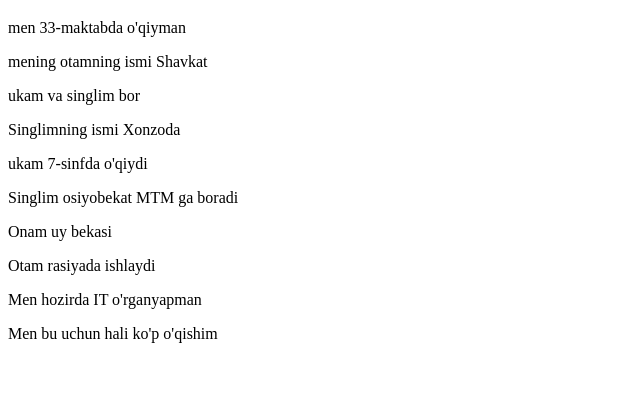
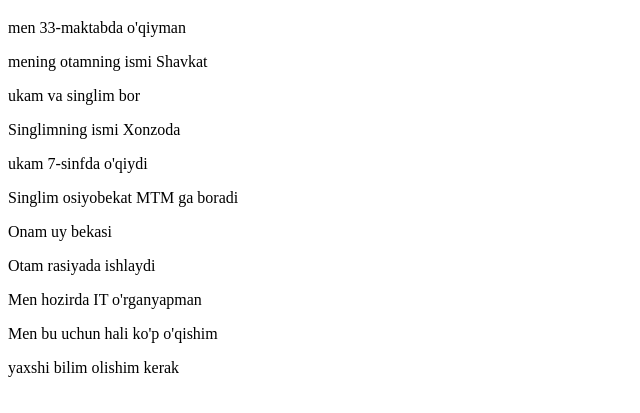
Before and after one commit to urinboy2011-maker/git_darsi, a plain HTML site: page about.html in a window 1280 px wide. Shown: the part 61-474 px from the top of the page, without its empty margins (0-640 px from the left). Drawn offline with Linux system fonts and the light colour scheme.

Commit message:
Add additional paragraph about learning

```diff
--- a/about.html
+++ b/about.html
@@ -17,5 +17,6 @@
     <p>Otam rasiyada ishlaydi</p>
     <p>Men hozirda IT o'rganyapman</p>
     <p>Men bu uchun hali ko'p o'qishim</p>
+    <p>yaxshi bilim olishim kerak</p>
 </body>
 </html>
```
